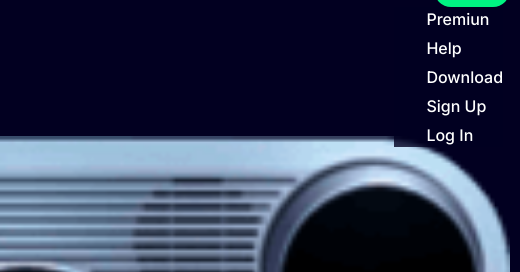
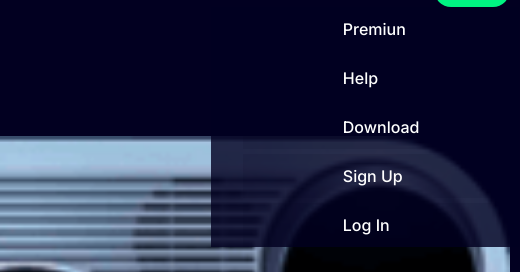
Before and after one commit to ElviaBth/Drumkit-Jakye-Developers, a plain HTML site: page index.html in a window 1280 px wide. Both pictures are taken after a click on the link 1232 px from the left and 27 px from the top of the page. Shown: the part 37-309 px from the top of the page, 760-1280 px from the left. Drawn offline with nearby package versions, Linux system fonts and the light colour scheme.

Commit message:
Refactoring H-menu

```diff
--- a/index.html
+++ b/index.html
@@ -31,7 +31,7 @@
     <main>
         <section class="sound-box">
             <picture>
-                <source  media=“(min-width:1000px)” srcset=“./assets/images/drumkit-desktop.png” />
+                <source  media=“(min-width:992px)” srcset=“./assets/images/drumkit-desktop.png” />
                 <img class="domboom-img" src="./assets/images/drumkit-mobile.png" alt="Electronic Drum" usemap="#soundmap">
             </picture>
             <div class="bombo cursor-shape" onclick="hitTheDom('bombo')"></div>
--- a/style.css
+++ b/style.css
@@ -48,11 +48,13 @@ header{
     position: absolute;
     z-index: 1;
     top: 100%;
-    left: 15%;
+    left: -120%;
 }
 
 .list-item{
     background-color: rgba(2, 0, 33, 0.1 );
+    padding:10px 100px;
+
 }
 
 .list-item:hover{
```
